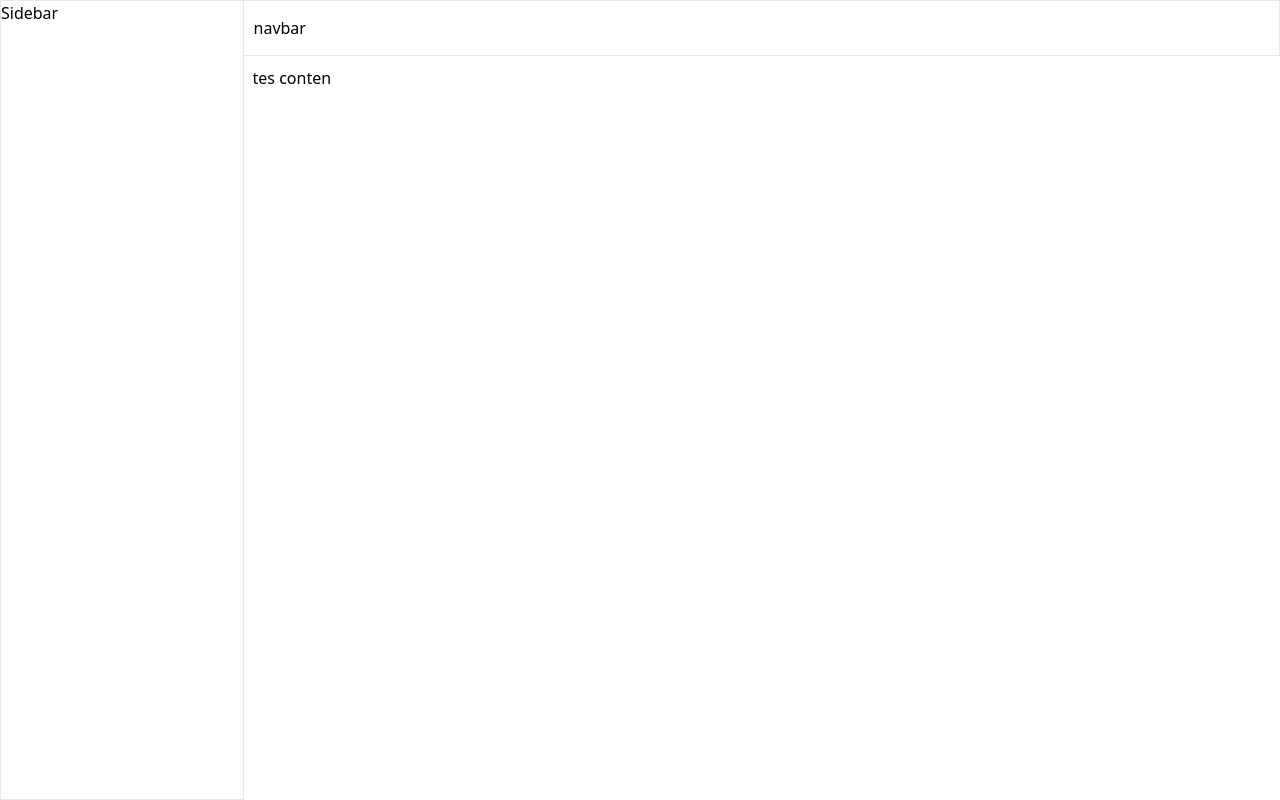
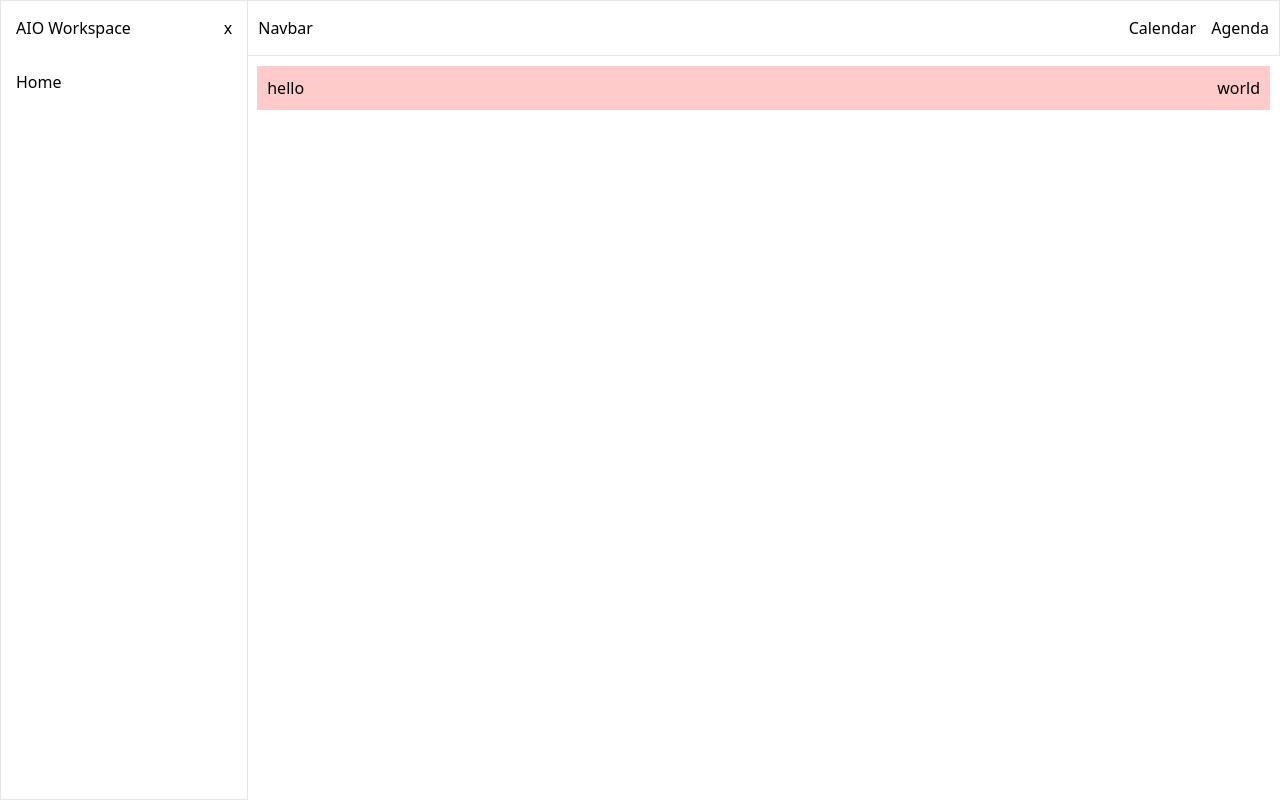
Before and after one commit to jeremyPWE/aio-workspace, a Next.js app: page / in a window 1280 px wide. Built offline with nearby package versions, Linux system fonts and the light colour scheme.

Commit message:
update box componenet and content space

```diff
--- a/components/Box.tsx
+++ b/components/Box.tsx
@@ -2,10 +2,11 @@ import React, { ReactNode } from "react";
 
 type Props = {
   children?: ReactNode;
+  className?: string;
 };
 
-function Box({ children }: Props) {
-  return <div className="p-[10px]">{children}</div>;
+function Box({ children, className }: Props) {
+  return <div className={`p-[10px] ${className}`}>{children}</div>;
 }
 
 export default Box;
--- /dev/null
+++ b/components/TesContent.tsx
@@ -0,0 +1,13 @@
+import React from "react";
+import Box from "./Box";
+
+function TesContent() {
+  return (
+    <Box className="bg-red-200 flex justify-between">
+      <div>hello</div>
+      <div>world</div>
+    </Box>
+  );
+}
+
+export default TesContent;
--- a/components/navigation/Navbar.tsx
+++ b/components/navigation/Navbar.tsx
@@ -3,7 +3,13 @@ import React from "react";
 function Navbar() {
   return (
     <nav className="border py-[15px] px-[10px]">
-      <div className="">navbar</div>
+      <div className="flex justify-between">
+        <p>Navbar</p>
+        <ul className="flex gap-[15px]">
+          <li>Calendar</li>
+          <li>Agenda</li>
+        </ul>
+      </div>
     </nav>
   );
 }
--- a/components/navigation/Sidebar.tsx
+++ b/components/navigation/Sidebar.tsx
@@ -1,7 +1,17 @@
 import React from "react";
 
 function Sidebar() {
-  return <div className="border min-h-screen w-[300px]">Sidebar</div>;
+  return (
+    <div className="border flex flex-col min-h-screen w-[300px] p-[15px]">
+      <div className="flex justify-between">
+        <h1>AIO Workspace</h1>
+        <button>x</button>
+      </div>
+      <ul className="pt-[30px]">
+        <li>Home</li>
+      </ul>
+    </div>
+  );
 }
 
 export default Sidebar;
--- a/pages/index.tsx
+++ b/pages/index.tsx
@@ -1,11 +1,14 @@
 import Header from "@/components/Header";
 import Layout from "@/components/Layout";
+import TesContent from "@/components/TesContent";
 
 export default function Home() {
   return (
     <>
       <Header />
-      <Layout>tes conten</Layout>
+      <Layout>
+        <TesContent />
+      </Layout>
     </>
   );
 }
```
